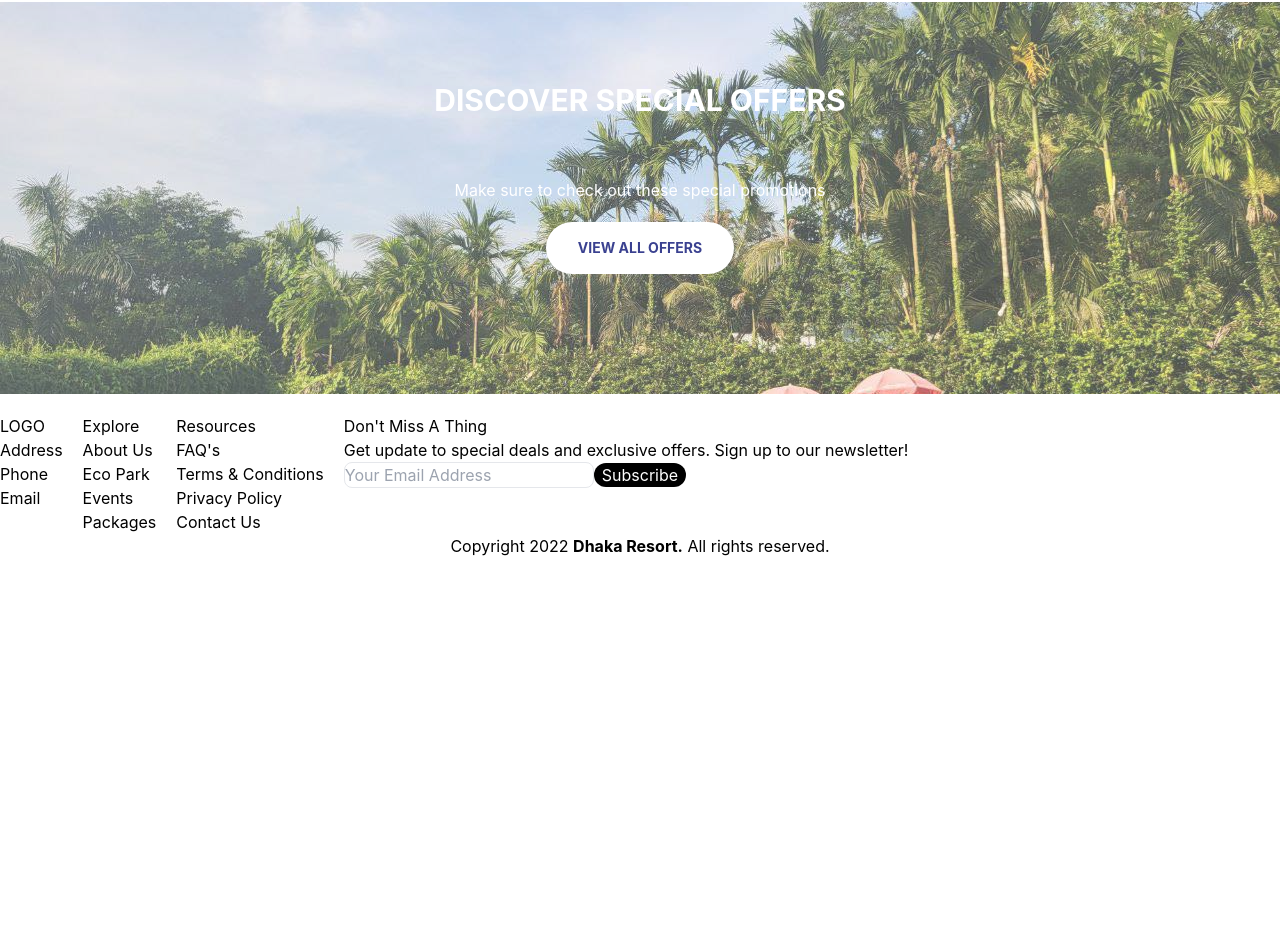
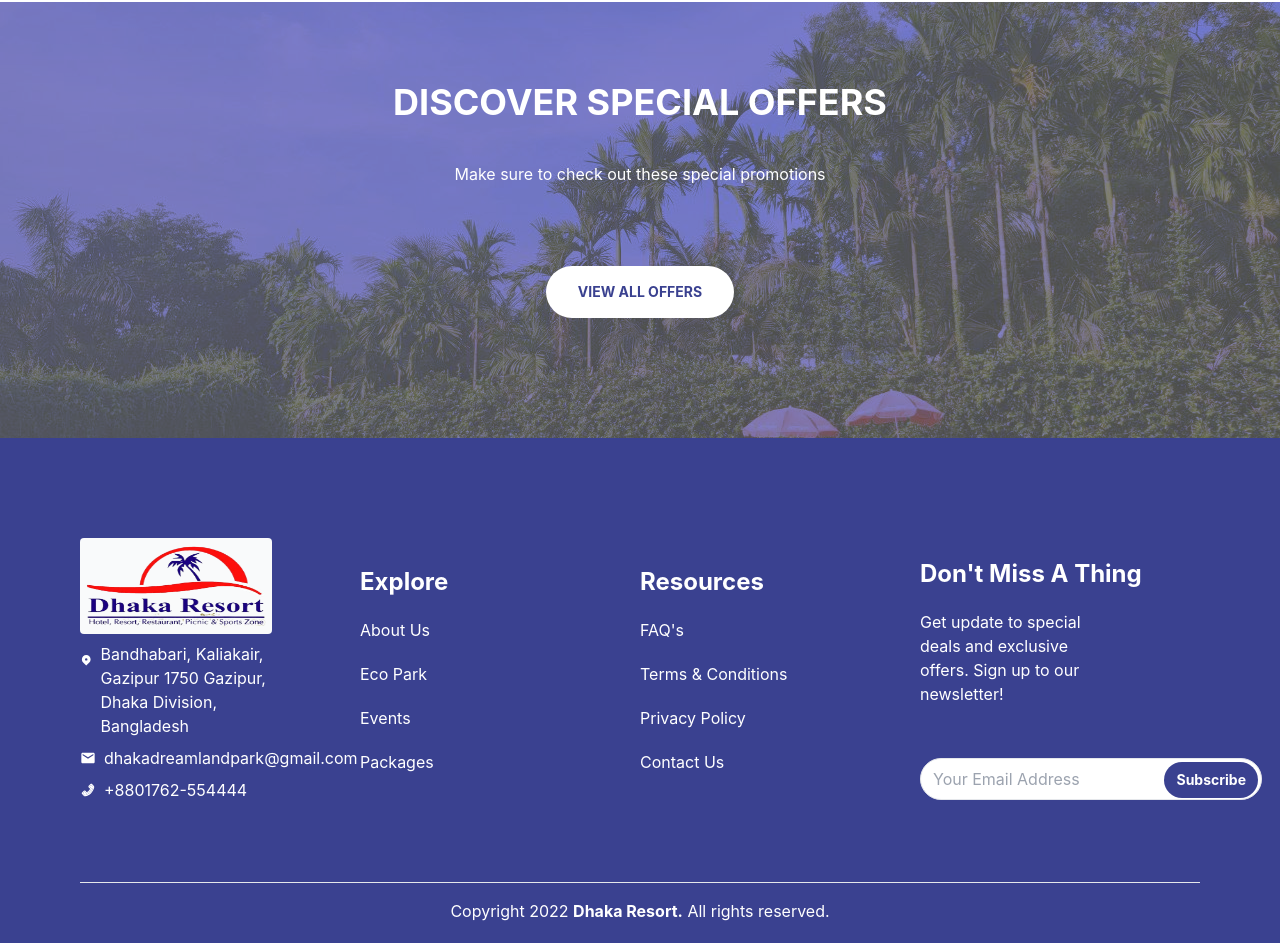
Before and after one commit to zobayertihan/Resort_Homepage, a React (Create React App) app: page / in a window 1280 px wide. Shown: the part 3132-4075 px from the top of the page. Before the commit the page ends 3710 px from the top, so only its background shows below. Built offline with nearby package versions, Linux system fonts and the light colour scheme.

Commit message:
Footer page updated

```diff
--- a/src/Pages/Footer.js
+++ b/src/Pages/Footer.js
@@ -1,39 +1,56 @@
 import React from 'react';
+import logo from '../Assets/DR-removebg-preview.png'
+import { HiLocationMarker } from "react-icons/hi";
+import { MdEmail } from 'react-icons/md';
+import { AiTwotonePhone } from 'react-icons/ai';
+
 
 const Footer = () => {
     return (
-        <div className='py-5'>
-            <div className='flex gap-5'>
-                <div>
-                    <h1>LOGO</h1>
-                    <h1>Address</h1>
-                    <h1>Phone</h1>
-                    <h1>Email</h1>
+        <div className='py-5 bg-[#3a4190] px-20'>
+            <div className='grid grid-cols-4 text-white py-20'>
+                <div className='flex flex-col justify-center items-start gap-2'>
+                    <img className='rounded p-1 h-24 w-48 bg-gray-50' src={logo} alt="" />
+                    <div className='w-3/4 flex gap-2 items-start'>
+                        <HiLocationMarker className='text-4xl' />
+                        <p>Bandhabari, Kaliakair, Gazipur 1750 Gazipur, Dhaka Division, Bangladesh</p>
+                    </div>
+                    <div className='flex items-center gap-2'>
+                        <MdEmail />
+                        <h1>dhakadreamlandpark@gmail.com</h1>
+                    </div>
+                    <div className='flex items-center gap-2'>
+                        <AiTwotonePhone className='text-white' />
+                        <h1>+8801762-554444</h1>
+                    </div>
                 </div>
-                <div>
-                    <h1>Explore</h1>
+                <div className='flex flex-col justify-center items-start gap-5'>
+                    <h1 className='text-2xl font-bold'>Explore</h1>
                     <h1>About Us</h1>
                     <h1>Eco Park</h1>
                     <h1>Events</h1>
                     <h1>Packages</h1>
                 </div>
-                <div>
-                    <h1>Resources</h1>
+                <div className='flex flex-col justify-center items-start gap-5'>
+                    <h1 className='text-2xl font-bold'>Resources</h1>
                     <h1>FAQ's</h1>
                     <h1>Terms & Conditions</h1>
                     <h1>Privacy Policy</h1>
                     <h1>Contact Us</h1>
                 </div>
-                <div>
-                    <h1>Don't Miss A Thing</h1>
-                    <p>Get update to special deals and exclusive offers. Sign up to our newsletter!</p>
-                    <div>
-                        <input className='border rounded-lg' type="text" name="" id="" placeholder='Your Email Address' />
-                        <button className='rounded-full bg-black text-white px-2'>Subscribe</button>
+                <div className='flex flex-col justify-start items-start gap-5'>
+                    <h1 className='text-2xl font-bold pt-5'>Don't Miss A Thing</h1>
+                    <p className='w-3/4 pe-5'>Get update to special deals and exclusive offers. Sign up to our newsletter!</p>
+                    <div className='relative pt-8'>
+                        <input className='border rounded-full py-2 pe-20 ps-3' type="text" name="" id="" placeholder='Your Email Address' />
+                        <div className='absolute top-9 right-1'>
+                            <button className='rounded-full bg-[#3a4190] text-white text-sm font-bold px-3 py-2'>Subscribe</button>
+                        </div>
                     </div>
                 </div>
             </div>
-            <h1 className='text-center'>Copyright 2022 <span className='font-bold'>Dhaka Resort.</span> All rights reserved.</h1>
+            <hr className='px-20 py-2' />
+            <h1 className='text-center text-white'>Copyright 2022 <span className='font-bold'>Dhaka Resort.</span> All rights reserved.</h1>
         </div>
     );
 };
--- a/src/Pages/Offers.js
+++ b/src/Pages/Offers.js
@@ -3,8 +3,8 @@ import React from 'react';
 const Offers = () => {
     return (
         <div className='bg-image3 mx-auto h-[200px] py-10'>
-            <h1 className='text-center text-white font-bold text-3xl p-10'>DISCOVER SPECIAL OFFERS</h1>
-            <p className='text-center text-white p-5'>Make sure to check out these special promotions</p>
+            <h1 className='text-center text-white font-bold text-4xl p-10'>DISCOVER SPECIAL OFFERS</h1>
+            <p className='text-center text-white pb-20'>Make sure to check out these special promotions</p>
             <div className='flex justify-center pb-20'>
                 <button className='rounded-full bg-white text-sm text-[#3a4190] px-8 py-4 font-bold'>VIEW ALL OFFERS</button>
             </div>
--- a/src/styles.css
+++ b/src/styles.css
@@ -45,6 +45,8 @@
     background-size: cover;
     background-position: center;
     opacity: 0.7;
+    background-blend-mode: multiply;
+    background-color: rgba(2, 2, 164, 0.7);
 }
 
 .bg-image3>* {
```
